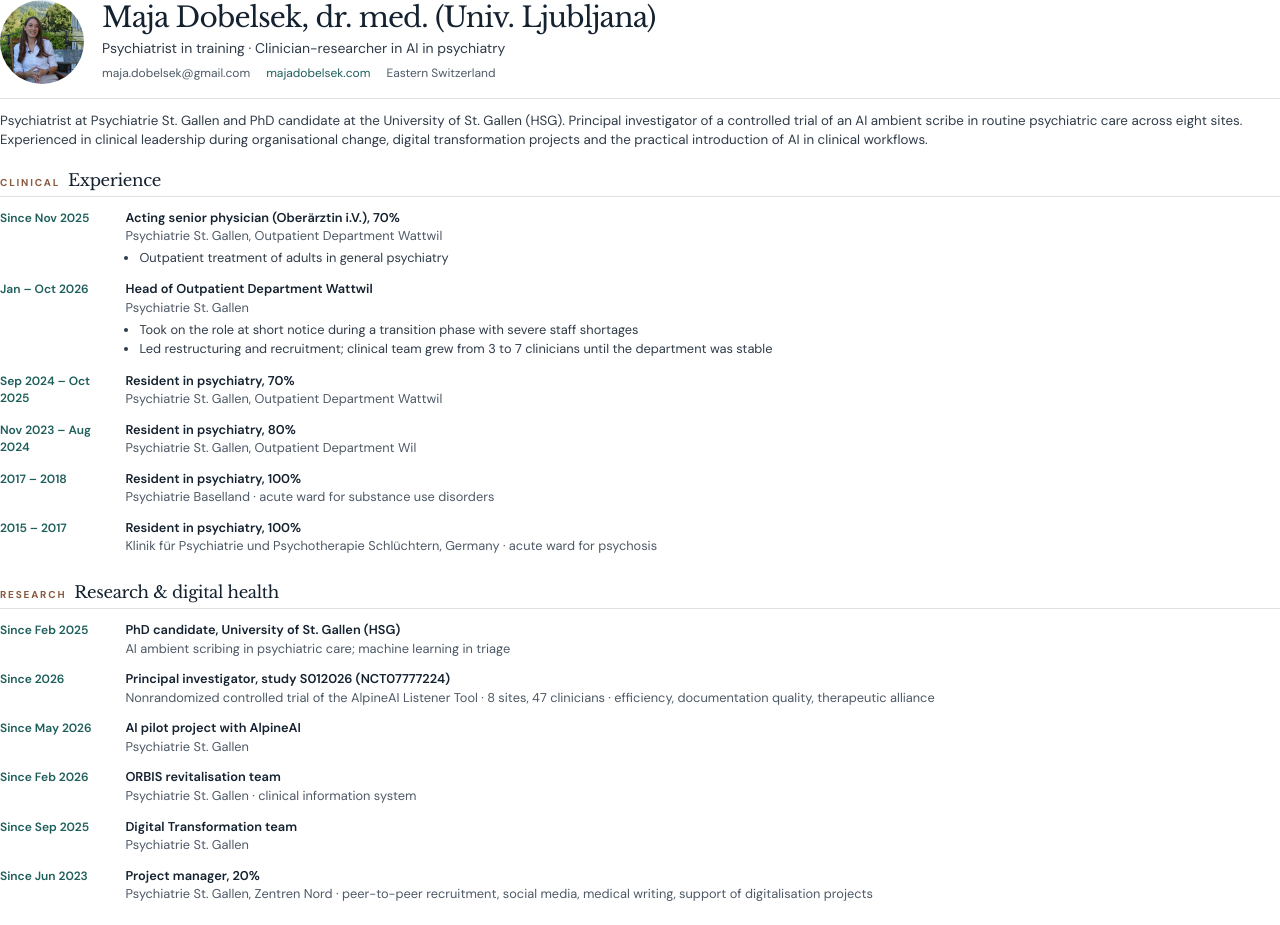
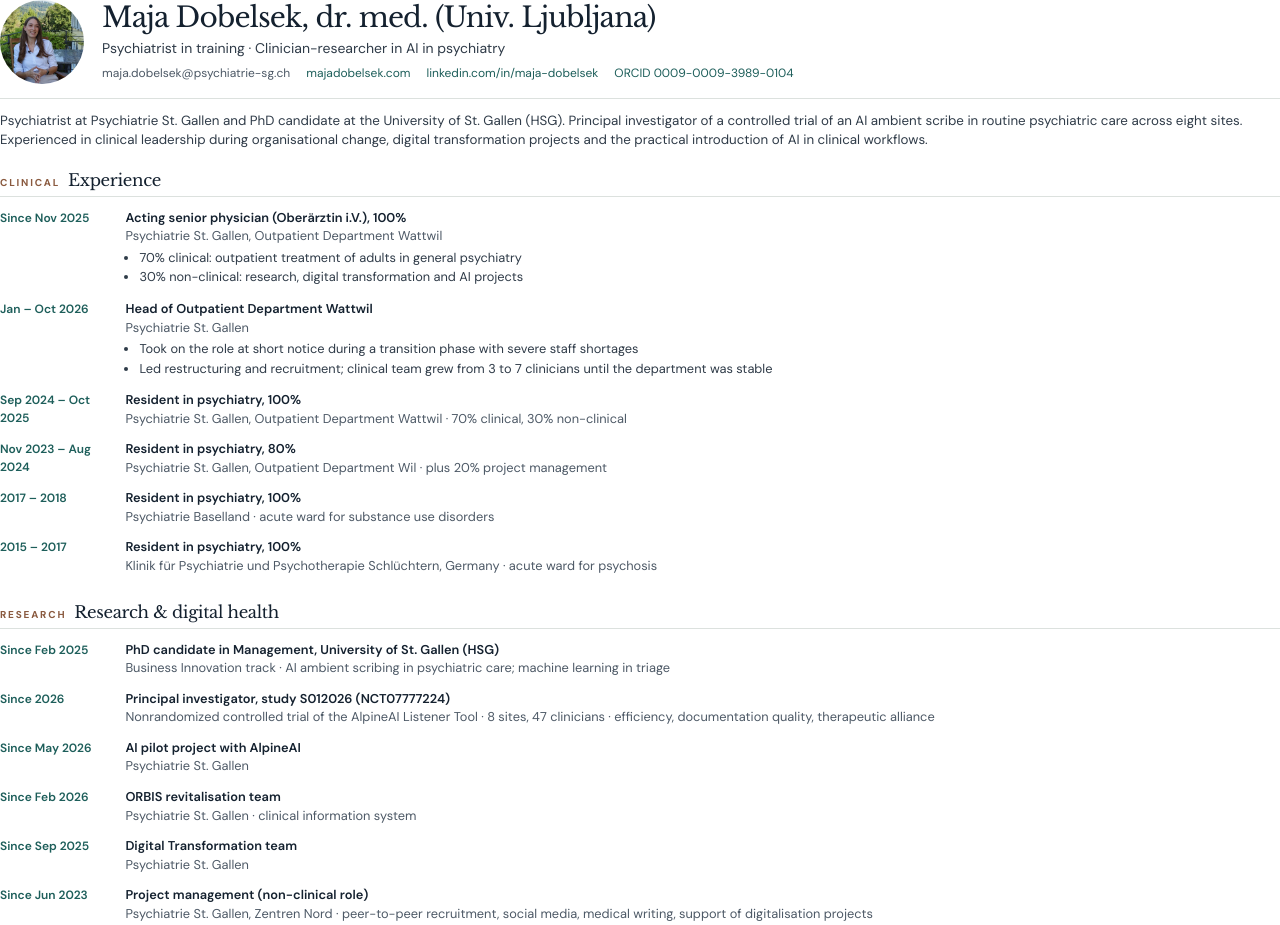
Before and after one commit to majadobelsek-lgtm/webseite, a plain HTML site: page cv/cv.html in a window 1280 px wide. Shown: the top 925 px of the page. Drawn offline with Linux system fonts and the light colour scheme.

Commit message:
Add LinkedIn and ORCID links, update CV details
Co-Authored-By: Claude Opus 5.5 <noreply@anthropic.com>
Claude-Session: https://claude.ai/code/session_01RMxbYj8MAWg163qb1w1msj

```diff
--- a/cv/cv.html
+++ b/cv/cv.html
@@ -41,9 +41,10 @@ h2 .eyebrow { font-family: 'DM Sans', Arial, sans-serif; font-size: 7.5pt; lette
 <h1>Maja Dobelsek, dr. med. (Univ. Ljubljana)</h1>
 <p class="title">Psychiatrist in training · Clinician-researcher in AI in psychiatry</p>
 <div class="contact">
-<span>maja.dobelsek@gmail.com</span>
+<span>maja.dobelsek@psychiatrie-sg.ch</span>
 <a href="https://majadobelsek.com">majadobelsek.com</a>
-<span>Eastern Switzerland</span>
+<a href="https://www.linkedin.com/in/maja-dobelsek/">linkedin.com/in/maja-dobelsek</a>
+<a href="https://orcid.org/0009-0009-3989-0104">ORCID 0009-0009-3989-0104</a>
 </div>
 </div>
 </header>
@@ -52,16 +53,17 @@ h2 .eyebrow { font-family: 'DM Sans', Arial, sans-serif; font-size: 7.5pt; lette
 
 <h2><span class="eyebrow">Clinical</span>Experience</h2>
 
-<div class="entry"><div class="when">Since Nov 2025</div><div class="what"><b>Acting senior physician (Oberärztin i.V.), 70%</b><br><span class="where">Psychiatrie St. Gallen, Outpatient Department Wattwil</span>
-<ul><li>Outpatient treatment of adults in general psychiatry</li></ul></div></div>
+<div class="entry"><div class="when">Since Nov 2025</div><div class="what"><b>Acting senior physician (Oberärztin i.V.), 100%</b><br><span class="where">Psychiatrie St. Gallen, Outpatient Department Wattwil</span>
+<ul><li>70% clinical: outpatient treatment of adults in general psychiatry</li>
+<li>30% non-clinical: research, digital transformation and AI projects</li></ul></div></div>
 
 <div class="entry"><div class="when">Jan – Oct 2026</div><div class="what"><b>Head of Outpatient Department Wattwil</b><br><span class="where">Psychiatrie St. Gallen</span>
 <ul><li>Took on the role at short notice during a transition phase with severe staff shortages</li>
 <li>Led restructuring and recruitment; clinical team grew from 3 to 7 clinicians until the department was stable</li></ul></div></div>
 
-<div class="entry"><div class="when">Sep 2024 – Oct 2025</div><div class="what"><b>Resident in psychiatry, 70%</b><br><span class="where">Psychiatrie St. Gallen, Outpatient Department Wattwil</span></div></div>
+<div class="entry"><div class="when">Sep 2024 – Oct 2025</div><div class="what"><b>Resident in psychiatry, 100%</b><br><span class="where">Psychiatrie St. Gallen, Outpatient Department Wattwil · 70% clinical, 30% non-clinical</span></div></div>
 
-<div class="entry"><div class="when">Nov 2023 – Aug 2024</div><div class="what"><b>Resident in psychiatry, 80%</b><br><span class="where">Psychiatrie St. Gallen, Outpatient Department Wil</span></div></div>
+<div class="entry"><div class="when">Nov 2023 – Aug 2024</div><div class="what"><b>Resident in psychiatry, 80%</b><br><span class="where">Psychiatrie St. Gallen, Outpatient Department Wil · plus 20% project management</span></div></div>
 
 <div class="entry"><div class="when">2017 – 2018</div><div class="what"><b>Resident in psychiatry, 100%</b><br><span class="where">Psychiatrie Baselland · acute ward for substance use disorders</span></div></div>
 
@@ -69,7 +71,7 @@ h2 .eyebrow { font-family: 'DM Sans', Arial, sans-serif; font-size: 7.5pt; lette
 
 <h2><span class="eyebrow">Research</span>Research &amp; digital health</h2>
 
-<div class="entry"><div class="when">Since Feb 2025</div><div class="what"><b>PhD candidate, University of St. Gallen (HSG)</b><br><span class="where">AI ambient scribing in psychiatric care; machine learning in triage</span></div></div>
+<div class="entry"><div class="when">Since Feb 2025</div><div class="what"><b>PhD candidate in Management, University of St. Gallen (HSG)</b><br><span class="where">Business Innovation track · AI ambient scribing in psychiatric care; machine learning in triage</span></div></div>
 
 <div class="entry"><div class="when">Since 2026</div><div class="what"><b>Principal investigator, study S012026 (NCT07777224)</b><br><span class="where">Nonrandomized controlled trial of the AlpineAI Listener Tool · 8 sites, 47 clinicians · efficiency, documentation quality, therapeutic alliance</span></div></div>
 
@@ -79,7 +81,7 @@ h2 .eyebrow { font-family: 'DM Sans', Arial, sans-serif; font-size: 7.5pt; lette
 
 <div class="entry"><div class="when">Since Sep 2025</div><div class="what"><b>Digital Transformation team</b><br><span class="where">Psychiatrie St. Gallen</span></div></div>
 
-<div class="entry"><div class="when">Since Jun 2023</div><div class="what"><b>Project manager, 20%</b><br><span class="where">Psychiatrie St. Gallen, Zentren Nord · peer-to-peer recruitment, social media, medical writing, support of digitalisation projects</span></div></div>
+<div class="entry"><div class="when">Since Jun 2023</div><div class="what"><b>Project management (non-clinical role)</b><br><span class="where">Psychiatrie St. Gallen, Zentren Nord · peer-to-peer recruitment, social media, medical writing, support of digitalisation projects</span></div></div>
 
 <h2><span class="eyebrow">Engagement</span>Teaching &amp; professional roles</h2>
 
```
Also changed, not shown: about.html (+2 -2 lines), contact.html (+1 -1 lines), index.html (+4 -6 lines), 2 other files.
